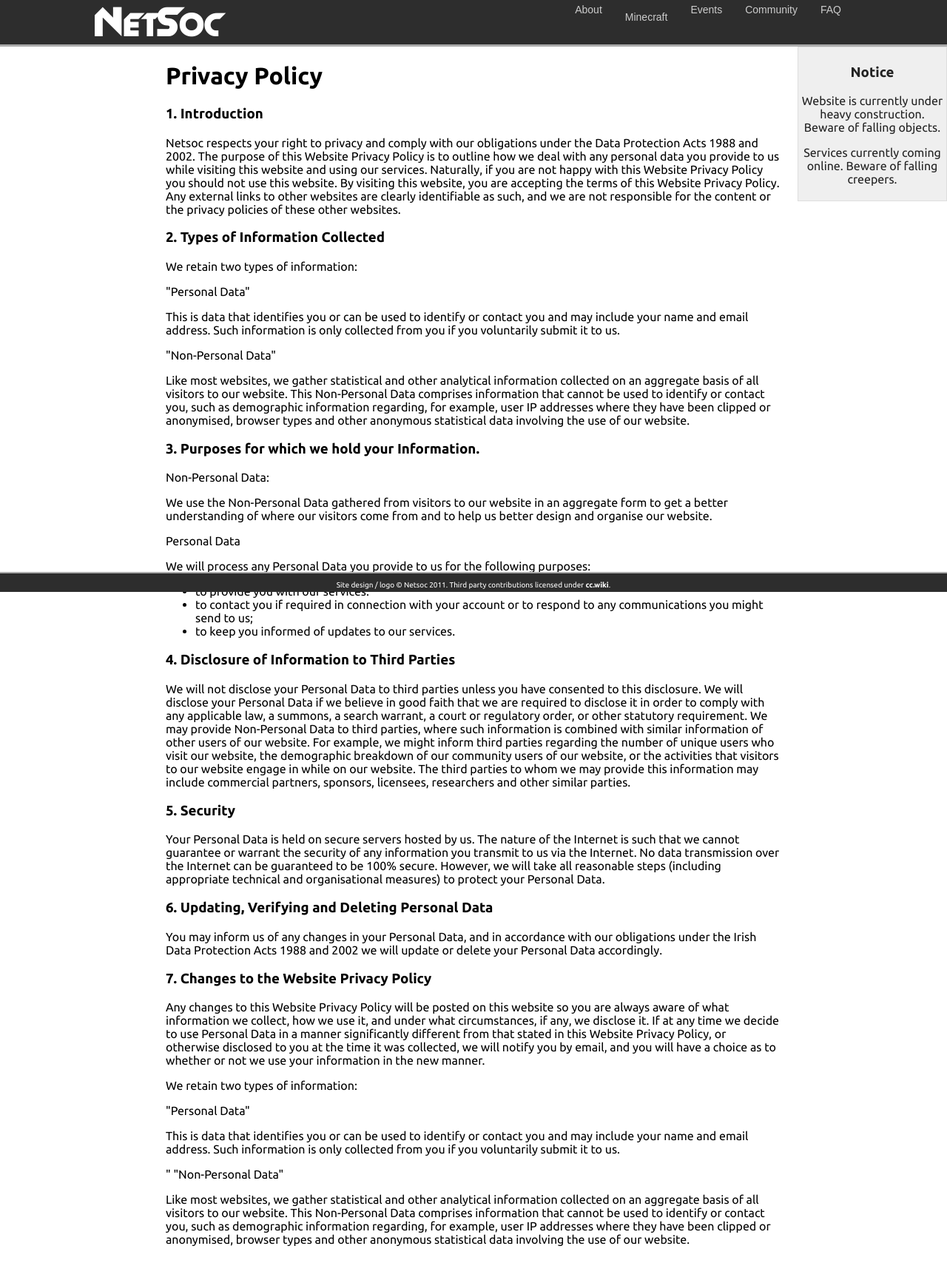
After one commit to NetsocUCD/netsoc.com, a PHP site: page /pp.php in a window 1280 px wide. The commit adds this page. Shown: the whole page at 74% size. Run offline with PHP 8.4, Linux system fonts and the light colour scheme.

Commit message:
Added Privacy Policy

```diff
--- a/header.php
+++ b/header.php
@@ -9,6 +9,7 @@
 					<li><a href="const.php">Constituion </a></li>
 					<li><a href="history.php">History</a></li>
 					<li><a href="aup.php">Acceptable Usage Policy</a></li>
+					<li><a href="pp.php"> Privacy Policy</li>
 				</ul>
 			</li>
 			<li><a href="minecraft.php">Minecraft</a>
@@ -39,4 +40,5 @@
 <div id="alert">
 	<h3>Notice</h3>
 	<p>Website is currently under heavy construction. Beware of falling objects.</p>
+	<p>Services currently coming online. Beware of falling creepers.</p>
 </div>
--- /dev/null
+++ b/pp.php
@@ -0,0 +1,65 @@
+<?php include("head.php"); ?>
+	<body>
+		<div id="wrapper">
+			<?php include("header.php"); ?>
+			<div id="content">
+				<h1>Privacy Policy</h1>
+				<h3>1.	Introduction</h3>
+
+<p>Netsoc respects your right to privacy and comply with our obligations under the Data Protection Acts 1988 and 2002. The purpose of this Website Privacy Policy is to outline how we deal with any personal data you provide to us while visiting this website and using our services. Naturally, if you are not happy with this Website Privacy Policy you should not use this website.
+By visiting this website, you are accepting the terms of this Website Privacy Policy. Any external links to other websites are clearly identifiable as such, and we are not responsible for the content or the privacy policies of these other websites.</p></p>
+
+<h3>2.	Types of Information Collected</h3>
+
+<p>We retain two types of information:<br/>
+	<p>"Personal Data"</p>
+<p>This is data that identifies you or can be used to identify or contact you and may include your name and email address.
+	Such information is only collected from you if you voluntarily submit it to us.</p>
+	<p>"Non-Personal Data"</p>
+<p>Like most websites, we gather statistical and other analytical information collected on an aggregate basis of all visitors to our website.
+	This Non-Personal Data comprises information that cannot be used to identify or contact you, such as demographic information regarding,
+	for example, user IP addresses where they have been clipped or anonymised, browser types and other anonymous statistical data involving
+	the use of our website.</p>
+<h3>3.	Purposes for which we hold your Information.</h3>
+
+	<p>Non-Personal Data:</p>
+<p>We use the Non-Personal Data gathered from visitors to our website in an aggregate form to get a better understanding of where our
+visitors come from and to help us better design and organise our website.</p>
+
+	<p>Personal Data</p>
+
+<p>We will process any Personal Data you provide to us for the following purposes:</p>
+<ul>
+<li>to provide you with our services.</li>
+<li>to contact you if required in connection with your account or to respond to any communications you might send to us;</li>
+<li>to keep you informed of updates to our services.</li>
+</ul>
+
+
+<h3>4.	Disclosure of Information to Third Parties</h3>
+
+<p>We will not disclose your Personal Data to third parties unless you have consented to this disclosure. We will disclose your Personal Data if we believe in good faith that we are required to disclose it in order to comply with any applicable law, a summons, a search warrant, a court or regulatory order, or other statutory requirement.
+We may provide Non-Personal Data to third parties, where such information is combined with similar information of other users of our website. For example, we might inform third parties regarding the number of unique users who visit our website, the demographic breakdown of our community users of our website, or the activities that visitors to our website engage in while on our website. The third parties to whom we may provide this information may include commercial partners, sponsors, licensees, researchers and other similar parties.</p>
+
+<h3>5.	Security</h3>
+
+<p>Your Personal Data is held on secure servers hosted by us. The nature of the Internet is such that we cannot guarantee or warrant the security of any information you transmit to us via the Internet. No data transmission over the Internet can be guaranteed to be 100% secure. However, we will take all reasonable steps (including appropriate technical and organisational measures) to protect your Personal Data.</p>
+
+<h3>6.	Updating, Verifying and Deleting Personal Data</h3>
+
+<p>You may inform us of any changes in your Personal Data, and in accordance with our obligations under the Irish Data Protection Acts 1988 and 2002 we will update or delete your Personal Data accordingly.</p>
+
+<h3>7.	Changes to the Website Privacy Policy</h3>
+
+<p>Any changes to this Website Privacy Policy will be posted on this website so you are always aware of what information we collect, how we use it, and under what circumstances, if any, we disclose it. If at any time we decide to use Personal Data in a manner significantly different from that stated in this Website Privacy Policy, or otherwise disclosed to you at the time it was collected, we will notify you by email, and you will have a choice as to whether or not we use your information in the new manner.</p>
+
+<p>We retain two types of information:</p>
+<p>	"Personal Data" </p>
+<p>This is data that identifies you or can be used to identify or contact you and may include your name and email address. Such information is only collected from you if you voluntarily submit it to us.</p>
+<p>"	"Non-Personal Data"</p>
+<p>Like most websites, we gather statistical and other analytical information collected on an aggregate basis of all visitors to our website. This Non-Personal Data comprises information that cannot be used to identify or contact you, such as demographic information regarding, for example, user IP addresses where they have been clipped or anonymised, browser types and other anonymous statistical data involving the use of our website.</p>
+			</div>
+			<?php include("footer.php"); ?>
+		</div>
+	</body>
+</html>
```
